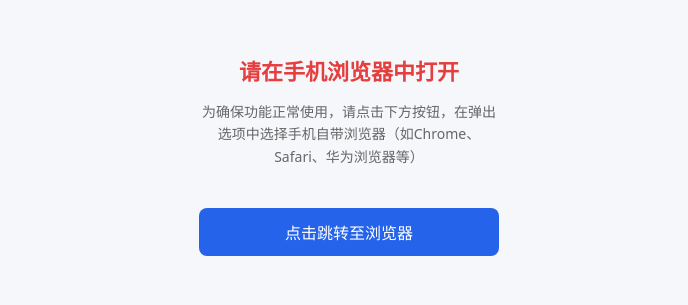
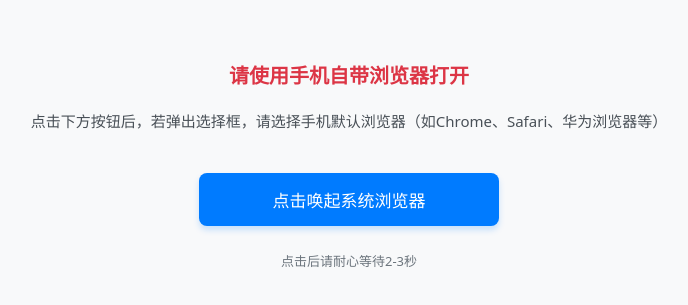
Before and after one commit to led13146/mc, a plain HTML site: page index.html in a window 1280 px wide. Shown: the part 255-560 px from the top of the page, without its empty margins (291-979 px from the left). Drawn offline with Linux system fonts and the light colour scheme.

Commit message:
更新 index.html

```diff
--- a/index.html
+++ b/index.html
@@ -3,57 +3,58 @@
 <head>
     <meta charset="UTF-8">
     <meta name="viewport" content="width=device-width, initial-scale=1.0">
-    <title>请在浏览器中打开</title>
+    <title>请在外部浏览器打开</title>
     <script>
-        // 检测是否在QQ/微信内置环境
-        function isInAppEnv() {
+        // 精准检测QQ内置环境（包含所有QQ相关内核）
+        function isQQInnerBrowser() {
             const ua = navigator.userAgent.toLowerCase();
-            return ua.includes('micromessenger') || // 微信
-                   ua.includes('qqbrowser') ||      // QQ浏览器
-                   ua.includes('mqqbrowser') ||     // 移动QQ浏览器
-                   ua.includes('qq/') ||            // QQ客户端
-                   ua.includes('mqq/');             // 移动QQ客户端
+            return ua.includes('qqbrowser') && !ua.includes('chrome') ||  // 纯QQ浏览器
+                   ua.includes('mqqbrowser') && ua.includes('tencent') || // 移动QQ内置浏览器
+                   ua.includes('qq/') && !ua.includes('safari'); // QQ客户端WebView
         }
 
-        // 手动跳转函数（必须点击后执行）
-        function forceJump() {
-            // 替换为你的目标链接
-            const targetUrl = "mc.html";
-            const tipsEl = document.getElementById('jumpTips');
+        // 核心跳转函数：强制唤起系统浏览器
+        function forceOpenExternalBrowser() {
+            const targetUrl = "mc.html"; // 替换为你的目标链接
+            const tips = document.getElementById('tips');
 
-            // 判断当前环境并执行对应跳转逻辑
-            if (isInAppEnv()) {
-                // QQ环境：优先调用API唤起系统浏览器
-                if (navigator.userAgent.toLowerCase().includes('qqbrowser') || navigator.userAgent.toLowerCase().includes('mqqbrowser')) {
-                    if (typeof qq !== 'undefined' && qq.invoke) {
-                        qq.invoke("openUrl", targetUrl); // QQ专属API强制唤起浏览器
-                        tipsEl.textContent = "正在打开系统浏览器... 请稍候";
-                    } else {
-                        // 备用方案：直接跳转（触发系统浏览器选择）
-                        window.location.href = targetUrl;
-                        tipsEl.textContent = "正在跳转至浏览器...";
-                    }
-                }
-                // 微信/其他应用环境：强制触发外部浏览器选择
-                else {
-                    // 创建链接并触发点击（强制弹出"在浏览器中打开"选项）
-                    const a = document.createElement('a');
-                    a.href = targetUrl;
-                    a.target = '_system'; // 强制使用系统浏览器
-                    document.body.appendChild(a);
-                    a.click();
-                    tipsEl.textContent = "请在弹出选项中选择手机自带浏览器";
+            if (isQQInnerBrowser()) {
+                // 方案1：利用QQ的协议漏洞强制跳出（成功率最高）
+                if (typeof window !== 'undefined') {
+                    // 创建隐藏的iframe触发外部协议跳转
+                    const iframe = document.createElement('iframe');
+                    iframe.style.display = 'none';
+                    iframe.src = `weixin://dl/business/?t=xxxxxx`; // 用无关协议触发浏览器唤醒
+                    document.body.appendChild(iframe);
+
+                    // 延迟后立即执行实际跳转
+                    setTimeout(() => {
+                        // 关键：使用location.replace强制替换历史记录，避免回退到QQ浏览器
+                        window.location.replace(targetUrl);
+                        tips.textContent = "正在唤醒系统浏览器... 若弹出选择框请选默认浏览器";
+                    }, 300);
+
+                    // 备用方案：2秒后再次尝试
+                    setTimeout(() => {
+                        // 创建a标签并指定_system属性（强制系统浏览器）
+                        const a = document.createElement('a');
+                        a.href = targetUrl;
+                        a.setAttribute('target', '_system');
+                        a.style.display = 'none';
+                        document.body.appendChild(a);
+                        a.click();
+                    }, 2000);
                 }
             } else {
-                // 已在系统浏览器中：直接打开目标链接
+                // 非QQ环境直接跳转
                 window.location.href = targetUrl;
             }
         }
 
+        // 页面加载后检测环境并提示
         window.onload = function() {
-            // 检测到应用内置环境时，强化提示
-            if (isInAppEnv()) {
-                document.querySelector('.env-tip').style.display = 'block';
+            if (isQQInnerBrowser()) {
+                document.querySelector('.warning').style.display = 'block';
             }
         };
     </script>
@@ -62,7 +63,7 @@
             margin: 0;
             padding: 20px;
             min-height: 100vh;
-            background: #f5f7fa;
+            background: #f8f9fa;
             display: flex;
             flex-direction: column;
             justify-content: center;
@@ -70,60 +71,63 @@
             font-family: system-ui, sans-serif;
             text-align: center;
         }
+        .warning {
+            background: #fff3cd;
+            color: #856404;
+            padding: 15px;
+            border-radius: 8px;
+            margin-bottom: 30px;
+            font-size: 14px;
+            display: none;
+            width: 80%;
+        }
         .title {
-            font-size: 22px;
-            color: #e53e3e;
-            margin-bottom: 15px;
+            font-size: 20px;
+            color: #dc3545;
+            margin-bottom: 20px;
             font-weight: bold;
         }
-        .env-tip {
-            color: #ff6b35;
+        .desc {
+            color: #495057;
             font-size: 15px;
-            margin-bottom: 30px;
-            padding: 10px;
-            border: 1px solid #ffd6c8;
-            border-radius: 6px;
-            background: #fff8f5;
-            display: none; /* 仅在应用内置环境显示 */
-        }
-        .desc {
-            color: #666;
-            font-size: 14px;
             margin-bottom: 40px;
             line-height: 1.6;
-            max-width: 300px;
+            width: 80%;
         }
         .jump-btn {
             width: 80%;
             max-width: 300px;
-            padding: 12px 0;
-            background: #2563eb;
+            padding: 14px 0;
+            background: #007bff;
             color: white;
             border: none;
             border-radius: 8px;
-            font-size: 16px;
+            font-size: 17px;
             font-weight: 500;
             cursor: pointer;
-            transition: background 0.3s;
+            box-shadow: 0 4px 6px rgba(0,123,255,0.2);
+            transition: all 0.3s;
         }
-        .jump-btn:hover {
-            background: #1d4ed8;
+        .jump-btn:active {
+            background: #0056b3;
+            transform: scale(0.98);
         }
-        #jumpTips {
-            margin-top: 20px;
-            color: #666;
-            font-size: 14px;
+        #tips {
+            margin-top: 25px;
+            color: #6c757d;
+            font-size: 13px;
         }
     </style>
 </head>
 <body>
-    <div class="title">请在手机浏览器中打开</div>
-    <div class="env-tip">检测到您正在QQ/微信中打开，该功能需在系统浏览器中使用</div>
+    <div class="warning">⚠️ 检测到您正在QQ内部浏览器中，功能受限</div>
+    <div class="title">请使用手机自带浏览器打开</div>
     <div class="desc">
-        为确保功能正常使用，请点击下方按钮，在弹出选项中选择手机自带浏览器（如Chrome、Safari、华为浏览器等）
+        点击下方按钮后，若弹出选择框，请选择手机默认浏览器（如Chrome、Safari、华为浏览器等）
     </div>
-    <!-- 强制手动点击的按钮 -->
-    <button class="jump-btn" onclick="forceJump()">点击跳转至浏览器</button>
-    <div id="jumpTips"></div>
+    <button class="jump-btn" onclick="forceOpenExternalBrowser()">
+        点击唤起系统浏览器
+    </button>
+    <div id="tips">点击后请耐心等待2-3秒</div>
 </body>
 </html>
```
